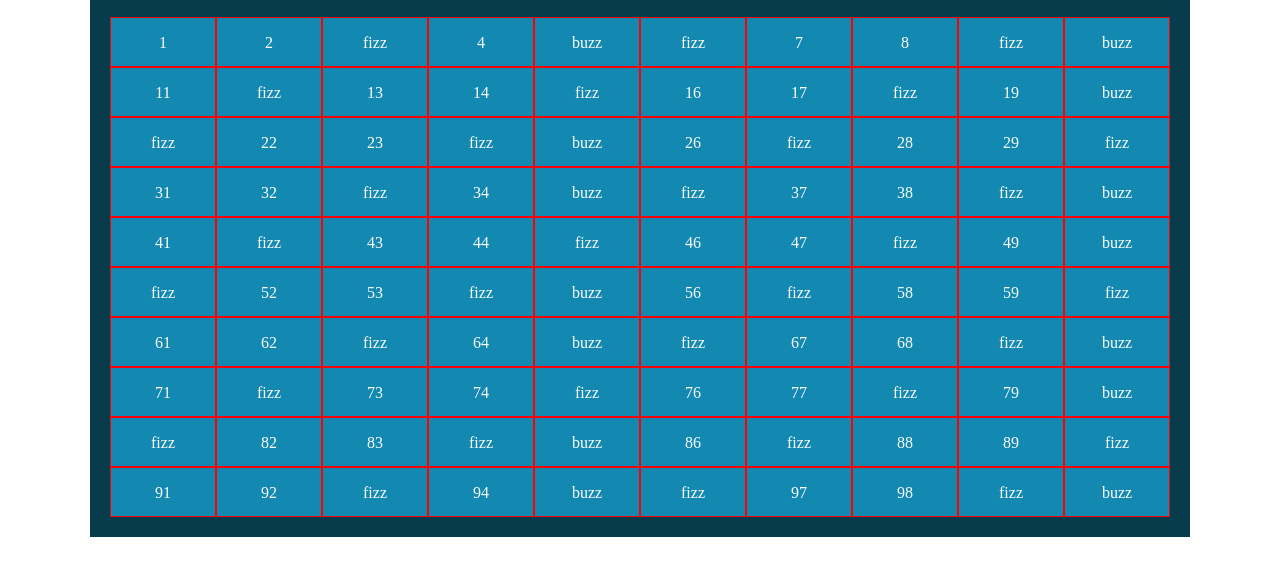
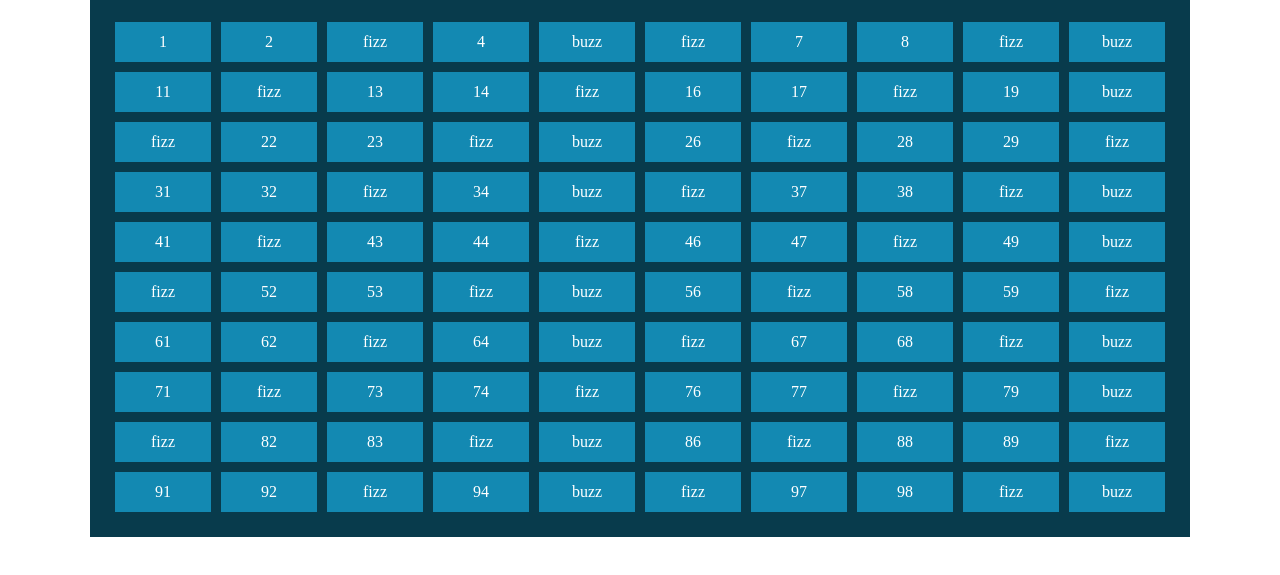
Before and after one commit to Alex100688/js-fizzbuzz, a plain HTML site: page index.html in a window 1280 px wide. Shown: the part 63-638 px from the top of the page. Drawn offline with Linux system fonts and the light colour scheme.

Commit message:
Aggiunge  i bordi al box

```diff
--- a/css/style.css
+++ b/css/style.css
@@ -24,12 +24,13 @@ h1{
 }
 
 .box_number{
+    display: flex;
+    justify-content: center;
+    align-items: center;
     width: calc(100% / 10);
     height: 3.125rem;
-    text-align: center;
-    line-height: 3.125rem;
     background-color:#1389b2;
-    border: .0625rem solid red;
+    border: .3125rem solid #083b4c;
     color: white;
 
 }
```
